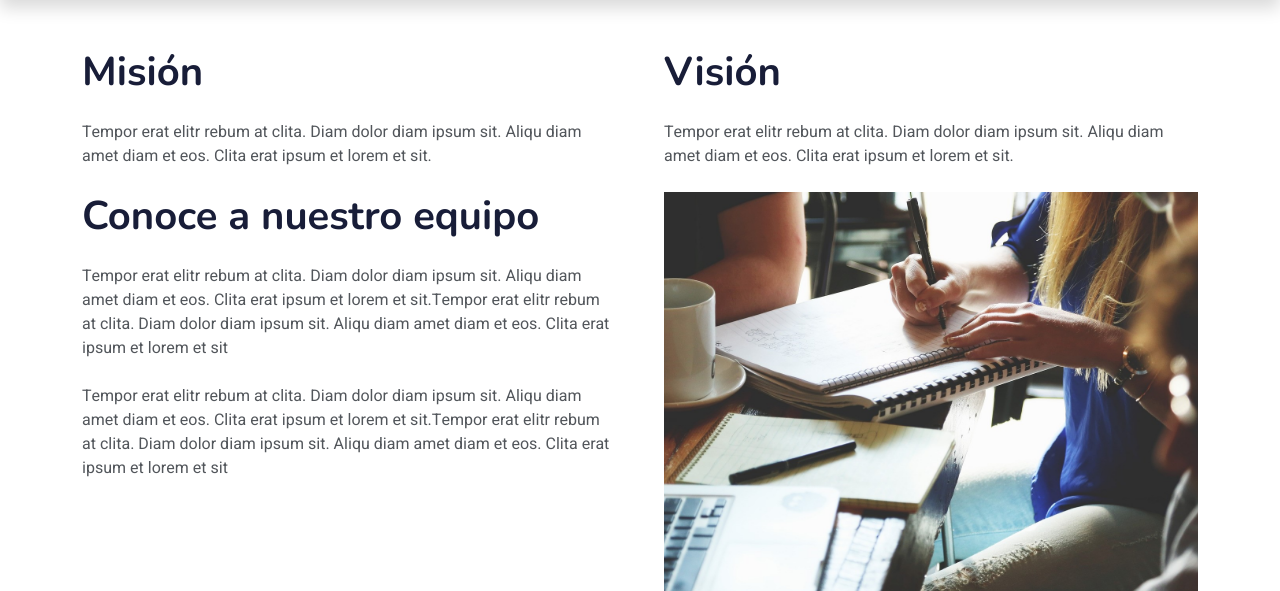
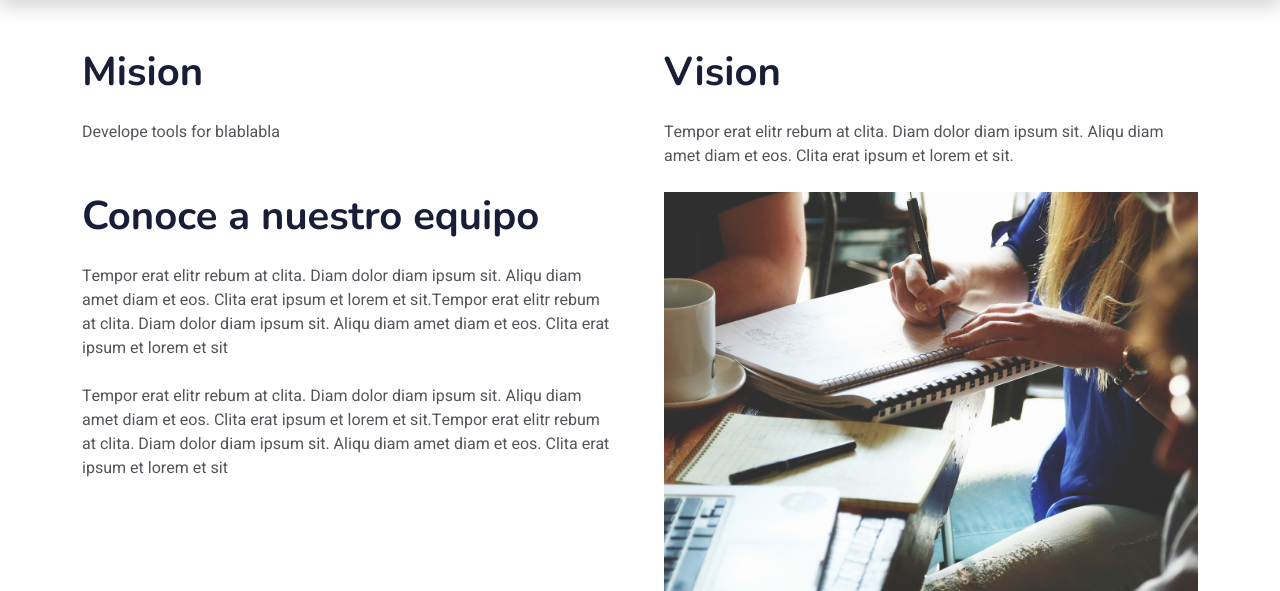
Before and after one commit to fire2a/f2a-web, a Django app: page /about in a window 1280 px wide. Shown: the part 75-666 px from the top of the page. Run offline with Django 4.2, Linux system fonts and the light colour scheme; data that the repository does not hold is empty; some libraries are stand-ins or nearby versions.

Commit message:
probando

```diff
--- a/templates/pages/about.html
+++ b/templates/pages/about.html
@@ -7,11 +7,11 @@
     <div class="container">
         <div class="row g-5">
             <div class="col-lg-6 wow fadeInUp" data-wow-delay="0.1s">
-                <h1 class="mb-4">Misión</h1>
-                <p class="mb-4">Tempor erat elitr rebum at clita. Diam dolor diam ipsum sit. Aliqu diam amet diam et eos. Clita erat ipsum et lorem et sit.</p>
+                <h1 class="mb-4">Mision</h1>
+                <p class="mb-4">Develope tools for blablabla</p>
             </div>
             <div class="col-lg-6 wow fadeInUp" data-wow-delay="0.1s">
-                <h1 class="mb-4">Visión</h1>
+                <h1 class="mb-4">Vision</h1>
                 <p class="mb-4">Tempor erat elitr rebum at clita. Diam dolor diam ipsum sit. Aliqu diam amet diam et eos. Clita erat ipsum et lorem et sit.</p>
             </div>
         </div>
```
